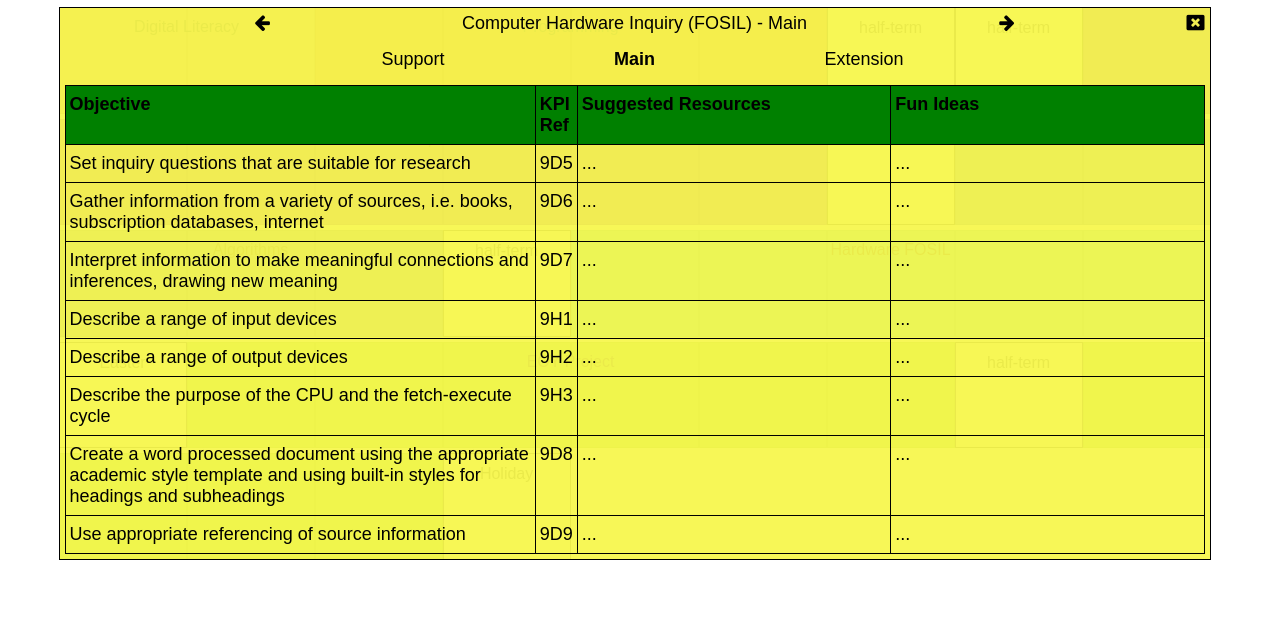
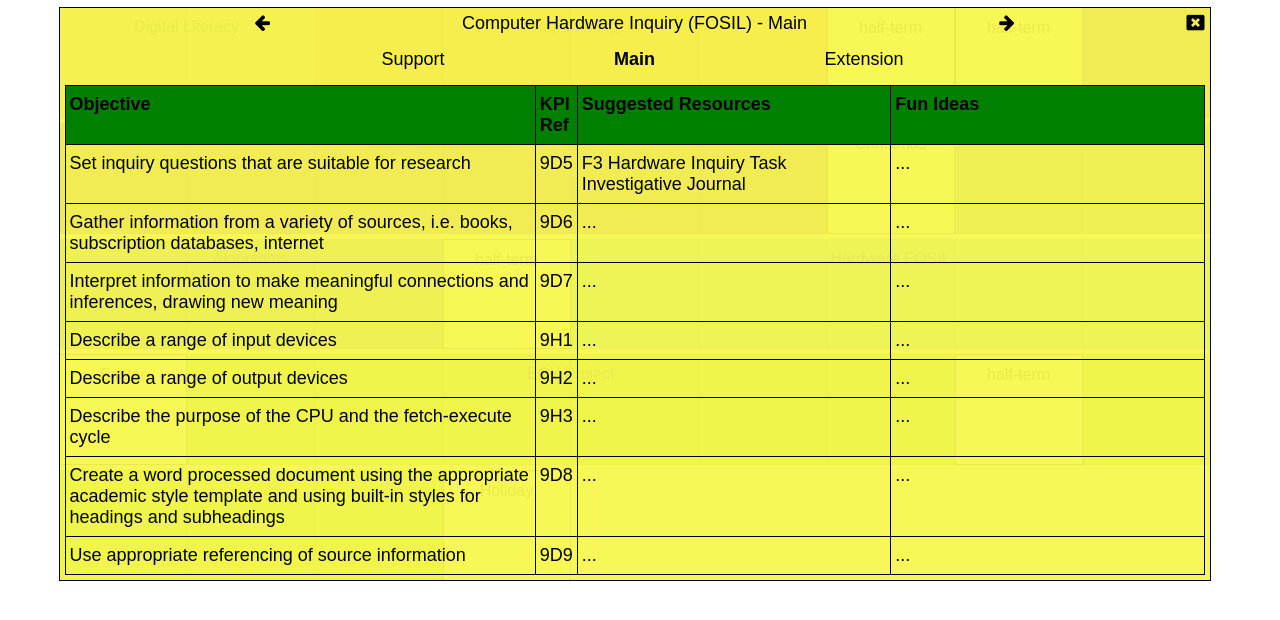
Before and after one commit to MrCrofts/Schemes, a website: page form3.html in a window 1280 px wide. Both pictures are taken after a click on the element "Hardware FOSIL". Shown: the part 122-742 px from the top of the page. Drawn offline with Linux system fonts and the light colour scheme.

Commit message:
Form 3 Hardware Resources

```diff
--- a/form3.html
+++ b/form3.html
@@ -535,7 +535,10 @@
               <span><strong>Fun Ideas</strong></span>
               <span>Set inquiry questions that are suitable for research</span>
               <span>9D5</span>
-              <span>...</span>
+              <span>
+                <a target="_blank" href="https://oakham.sharepoint.com/:p:/r/sites/CompSciResourceSpace/Shared%20Documents/Computer%20Hardware/F3-FOSIL%20Investigation.pptx?d=wd8aca9c6f23b4940a07d6a296bc5740f&csf=1&web=1&e=zNOYfA">F3 Hardware Inquiry Task</a><br />
+                <a target="_blank" href="https://oakham.sharepoint.com/:w:/r/sites/CompSciResourceSpace/Shared%20Documents/Computer%20Hardware/Investigative-Journal-(modified).docx?d=wd1db65553ce84d318f474f5e83986063&csf=1&web=1&e=t1BMW5">Investigative Journal</a><br />
+              </span>
               <span>...</span>
               <span>Gather information from a variety of sources, i.e. books, subscription databases, internet</span>
               <span>9D6</span>
@@ -575,7 +578,10 @@
               <span><strong>Fun Ideas</strong></span>
               <span>Set inquiry questions that are suitable for research</span>
               <span>9D5</span>
-              <span>...</span>
+              <span>
+                <a target="_blank" href="https://oakham.sharepoint.com/:p:/r/sites/CompSciResourceSpace/Shared%20Documents/Computer%20Hardware/F3-FOSIL%20Investigation.pptx?d=wd8aca9c6f23b4940a07d6a296bc5740f&csf=1&web=1&e=zNOYfA">F3 Hardware Inquiry Task</a><br />
+                <a target="_blank" href="https://oakham.sharepoint.com/:w:/r/sites/CompSciResourceSpace/Shared%20Documents/Computer%20Hardware/Investigative-Journal-(modified).docx?d=wd1db65553ce84d318f474f5e83986063&csf=1&web=1&e=t1BMW5">Investigative Journal</a><br />
+              </span>
               <span>...</span>
               <span>Gather information from a variety of sources, i.e. books, subscription databases, internet</span>
               <span>9D6</span>
@@ -615,7 +621,10 @@
                 <span><strong>Fun Ideas</strong></span>
                 <span>Set inquiry questions that are suitable for research</span>
                 <span>9D5</span>
-                <span>...</span>
+                <span>
+                  <a target="_blank" href="https://oakham.sharepoint.com/:p:/r/sites/CompSciResourceSpace/Shared%20Documents/Computer%20Hardware/F3-FOSIL%20Investigation.pptx?d=wd8aca9c6f23b4940a07d6a296bc5740f&csf=1&web=1&e=zNOYfA">F3 Hardware Inquiry Task</a><br />
+                  <a target="_blank" href="https://oakham.sharepoint.com/:w:/r/sites/CompSciResourceSpace/Shared%20Documents/Computer%20Hardware/Investigative-Journal-(modified).docx?d=wd1db65553ce84d318f474f5e83986063&csf=1&web=1&e=t1BMW5">Investigative Journal</a><br />
+                </span>
                 <span>...</span>
                 <span>Gather information from a variety of sources, i.e. books, subscription databases, internet</span>
                 <span>9D6</span>
```
